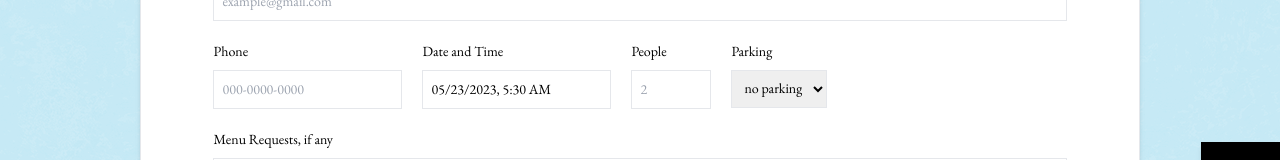
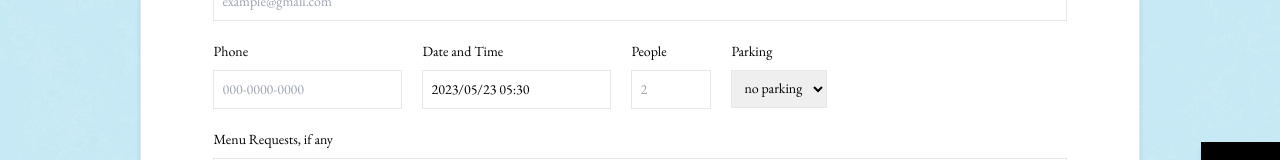
Before and after one commit to bap-ssbm/seta-tei, a React (Create React App) app: page /reserve in a window 1280 px wide. Shown: the part 610-770 px from the top of the page. Built offline with nearby package versions, Linux system fonts and the light colour scheme; a web font is replaced by a local one; what webfontloader would draw is missing.

Commit message:
update: change time format

```diff
--- a/src/Reservation/Email.tsx
+++ b/src/Reservation/Email.tsx
@@ -126,10 +126,11 @@ const Email: React.FC = () => {
                             showTimeSelect
                             className='border px-2 py-2 block'
                             selected={startDate}
-                            dateFormat="Pp"
+                            dateFormat="yyyy/MM/dd HH:mm"
                             filterDate={isOff}
                             filterTime={filterPassedTime}
-                            onChange={(date: Date | null) => setStartDate(date)}
+                            onChange={(date) => setStartDate(date)}
+                            timeFormat="HH:mm"
                     />
 
                 </div>
```
